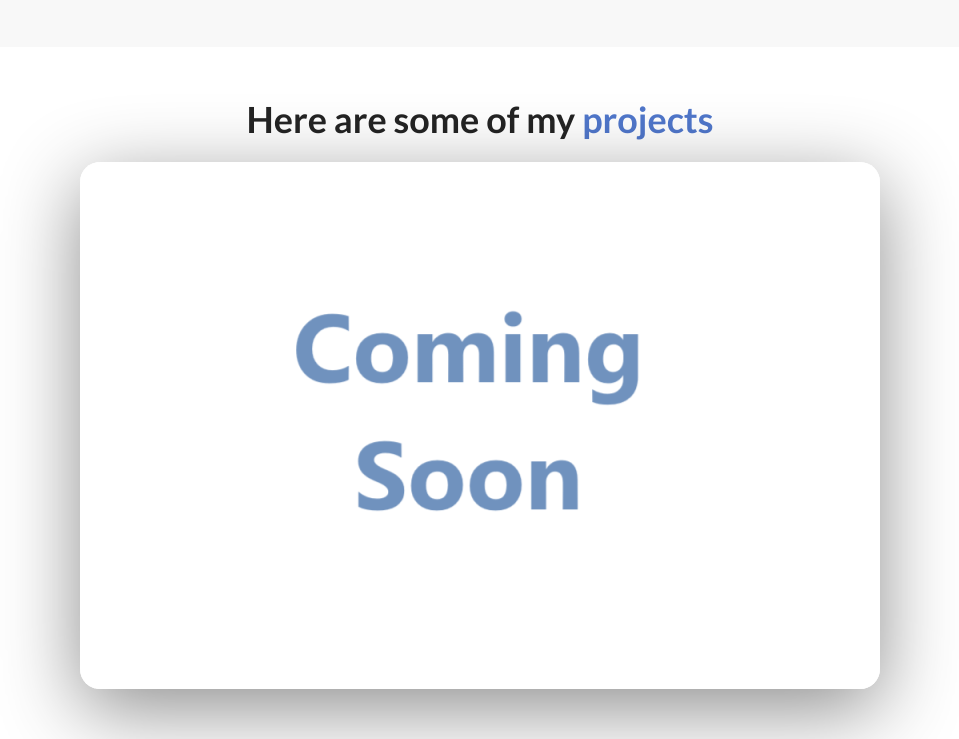
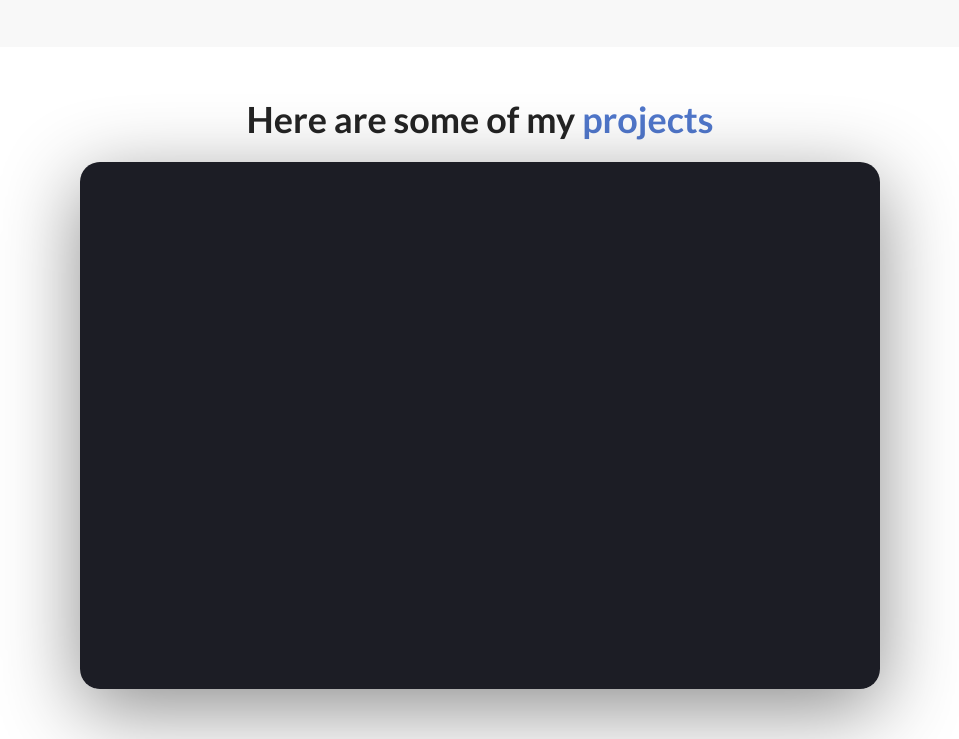
Before and after one commit to YasiLikesOrange/E-portfolio, a plain HTML site: page index.html in a window 1280 px wide. Shown: the part 1326-2065 px from the top of the page, without its empty margins (160-1119 px from the left). Drawn offline with Linux system fonts and the light colour scheme.

Commit message:
Added Projects Section 1.5

```diff
--- a/styles.css
+++ b/styles.css
@@ -221,7 +221,7 @@ section:nth-child(even) {
 }
 
 .project__wrapper:before {
-    content: ;
+    content: "";
     position: absolute;
     top: 0;
     left: 0;
```
